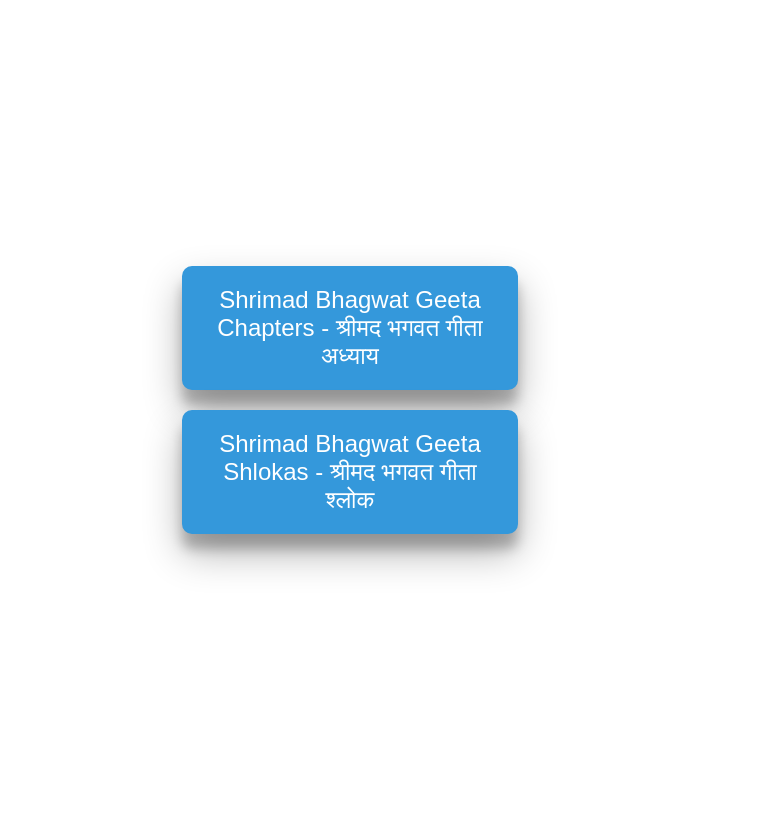
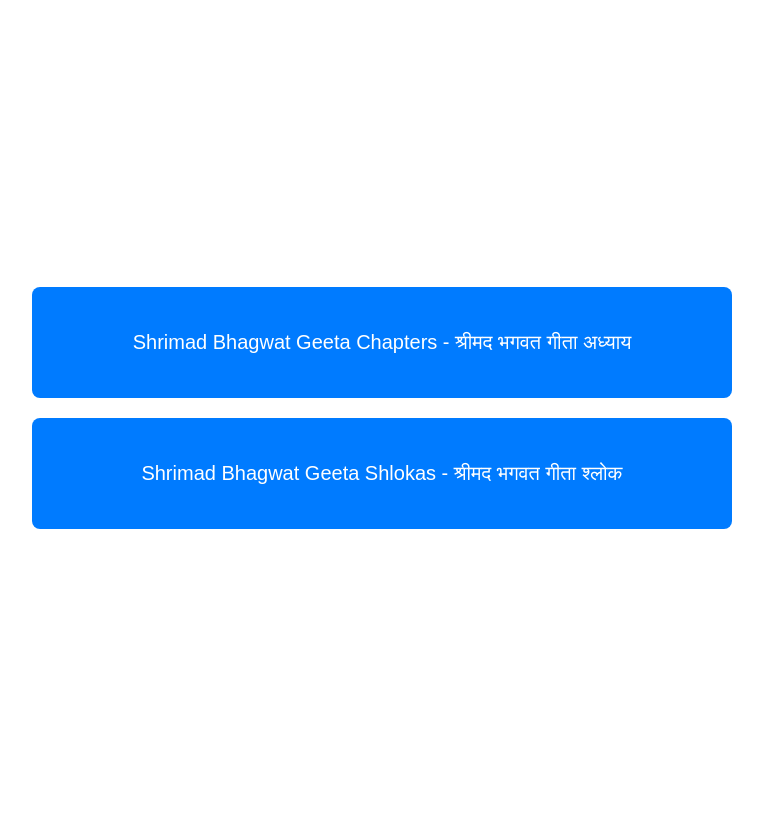
Before and after one commit to x0tic0p/x0tic0p.github.io, a PHP site: page / in a window 1280 px wide. Shown: the whole page, without its empty margins (258-1021 px from the left). Before the commit the page ends 571 px from the top, so only its background shows below. Run offline with PHP 8.4, Linux system fonts and the light colour scheme.

Commit message:
gita index css updated

```diff
--- a/gita/css/main.css
+++ b/gita/css/main.css
@@ -1,41 +1,83 @@
-body, html {
-    margin: 0;
-    padding: 0;
-    height: 100%;
-}
-
+/* Style the button container */
 .button-container {
     display: flex;
     flex-direction: column;
+    align-items: center;
     justify-content: center;
-    align-items: center;
-    height: 100%;
+    height: 100vh;
 }
 
+/* Style the buttons */
 .button {
-    background-color: #3498db;
-    color: #ffffff;
-    padding: 20px;
+    padding: 15px 40px;
+    font-size: 20px;
+    background-color: #007BFF;
+    color: #fff;
     border: none;
-    border-radius: 10px;
+    border-radius: 8px;
     cursor: pointer;
-    font-size: 24px;
-    margin: 10px;
-    width: 80%;
-    max-width: 400px;
-    box-shadow: rgba(0, 0, 0, 0.3) 0px 19px 38px, rgba(0, 0, 0, 0.22) 0px 15px 12px;
-    text-align: center;
+    transition: background-color 0.3s ease-in-out;
+    text-decoration: none;
+    width: 700px;
+    margin: 10px; /* Add some margin between buttons */
+    height: 111px;
 }
 
-@media (max-width: 700px) {
+/* Hover effect */
+.button:hover {
+    background-color: #0056b3;
+}
+
+/* Media query for responsive design */
+@media (max-width: 768px) {
     .button {
         font-size: 18px;
-        padding: 15px;
-    }
-
-    .button-container {
-        display: flex;
-        justify-content: center; /* Center vertically on mobile */
-        align-items: center; /* Center horizontally on mobile */
+        padding: 12px 30px;
+        width: 400px;
     }
 }
+
+@media (max-width: 445px) {
+    .button {
+        font-size: 18px;
+        padding: 10px 25px;
+        width: 360px;
+    }
+}
+
+@media (max-width: 365px) {
+    .button {
+        font-size: 20px;
+        padding: 10px 25px;
+        width: 290px;
+        height: 100px;
+    }
+}
+
+
+@media (max-width: 306px) {
+    .button {
+        font-size: 15px;
+        padding: 5px 15px;
+        width: 230px;
+        height: 70px;
+    }
+}
+
+@media (max-width: 248px) {
+    .button {
+        font-size: 15px;
+        padding: 5px 15px;
+        width: 190px;
+        height: 70px;
+    }
+}
+
+@media (max-width: 199px) {
+    .button {
+        font-size: 15px;
+        padding: 5px 15px;
+        width: 150px;
+        height: 100px;
+    }
+}
--- a/gita/index.html
+++ b/gita/index.html
@@ -13,4 +13,5 @@
         <a href="shloka/"><button class="button">Shrimad Bhagwat Geeta Shlokas - श्रीमद भगवत गीता श्लोक</button></a>
     </div>
 </body>
+
 </html>
```
